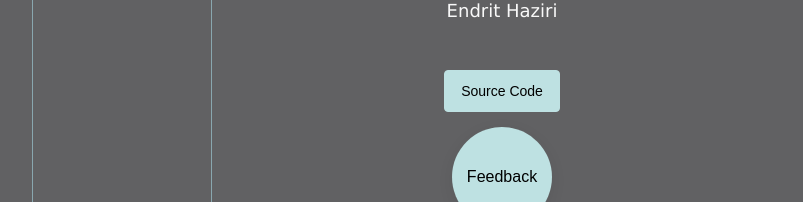
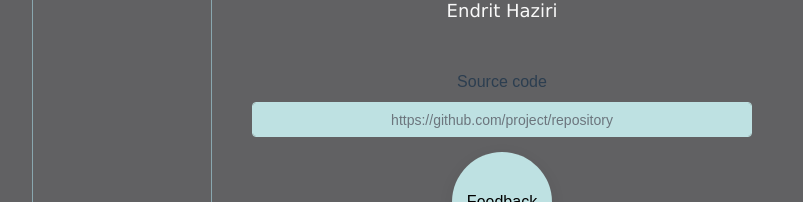
Before and after one commit to loleg/dribdat2_frontend, a Vue app: page /project/1/team in a window 1280 px wide. Shown: the part 381-583 px from the top of the page, without its empty margins (238-1041 px from the left). Built offline with nearby package versions, Linux system fonts and the light colour scheme; no server answers; some icons are missing.

Commit message:
source code button is now editable

```diff
--- a/src/views/InfoTeam.vue
+++ b/src/views/InfoTeam.vue
@@ -2,7 +2,17 @@
   <div class="infoTeam">
     <HeadlineStatus :status="project.phase" :editMode="editMode"></HeadlineStatus>
     <ChallengeListPersons :list="persons"></ChallengeListPersons>
-    <a href="https://github.com/ChallengeHunt/challengehunt" class="btn btn-primary">Source Code</a>
+
+    <div>
+      <label for="validationSourceCode">Source code</label>
+            <input type="text" class="form-control" :class="{'btn btn-primary' : !editMode }"
+             id="validationSourceCode" :value="custom_project.source_url"
+             placeholder="https://github.com/project/repository"
+             v-on:click="openSourceUrl()" required>
+      <div class="invalid-feedback">
+        Please provide a source code link
+      </div>
+    </div>
     <div class="container">
       <div class="add-feedback" :class="{'open': formOpen}">
         <div class="button-copy" v-show="!formOpen" @click="formOpen = true">Feedback</div>
@@ -97,6 +107,9 @@ export default {
             APIService.getActivityList(this.project.id).then(data => {
                 this.activities = data;
             });
+        },
+        openSourceUrl (){
+             window.location.href = this.$store.state.custom_project.source_url
         }
     },
     created() {
@@ -105,7 +118,7 @@ export default {
   mounted() {
     this.$store.dispatch("setModeDisplay");
   },
-  computed: mapState(["editMode"])
+  computed: mapState(['editMode', 'custom_project'])
 };
 </script>
 
@@ -113,5 +126,4 @@ export default {
 
 
 
-
 </style>
```
